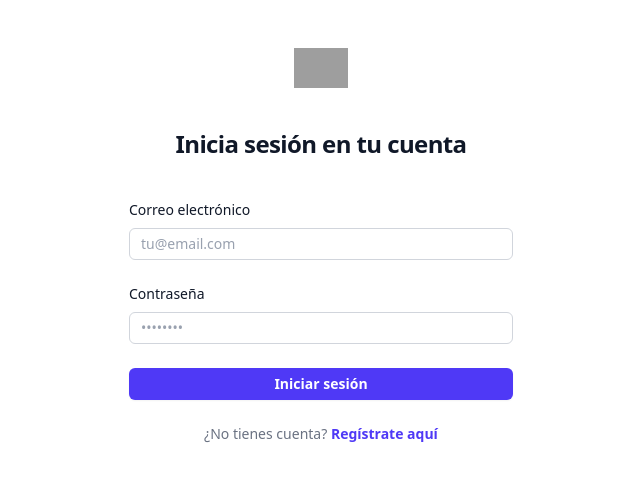
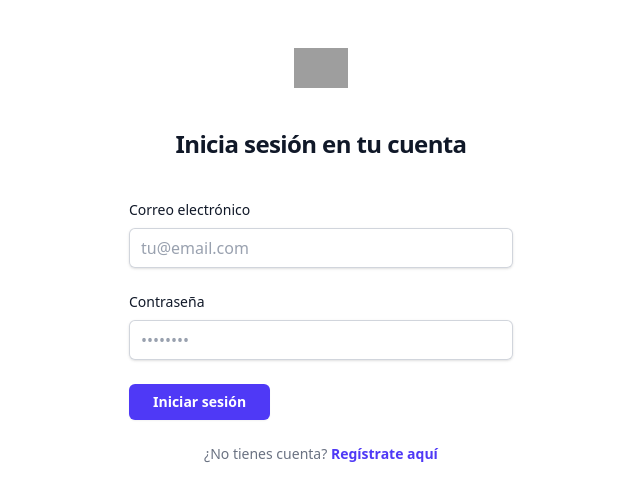
Before and after one commit to brianhdezs/rh_system_front, a React (Vite) app: page / in a window 1280 px wide. Shown: the top 500 px of the page, without its empty margins (319-959 px from the left). Built offline with nearby package versions, Linux system fonts and the light colour scheme; grey boxes are pictures that could not be loaded.

Commit message:
[FIX] inputs button correction

```diff
--- a/src/components/ui/Button.tsx
+++ b/src/components/ui/Button.tsx
@@ -14,7 +14,7 @@ export default function Button({
   ...props
 }: ButtonProps) {
   const baseStyles =
-    "flex w-full justify-center rounded-md px-3 py-1.5 text-sm font-semibold shadow-xs focus-visible:outline-2 focus-visible:outline-offset-2 transition-colors";
+    "flex justify-center items-center rounded-md px-6 py-2 text-sm font-semibold shadow-xs focus-visible:outline-2 focus-visible:outline-offset-2 transition-colors";
 
   const variants = {
     primary:
--- a/src/components/ui/Input.tsx
+++ b/src/components/ui/Input.tsx
@@ -7,7 +7,7 @@ interface InputProps extends InputHTMLAttributes<HTMLInputElement> {
 }
 
 const Input = forwardRef<HTMLInputElement, InputProps>(
-  ({ label, error, className = "", ...props }, ref) => {
+  ({ label, error, className = "", style, ...props }, ref) => {
     return (
       <div>
         {label && (
@@ -20,9 +20,15 @@ const Input = forwardRef<HTMLInputElement, InputProps>(
         )}
         <input
           ref={ref}
-          className={`block w-full rounded-md bg-white px-3 py-1.5 text-base text-gray-900 outline-1 -outline-offset-1 outline-gray-300 placeholder:text-gray-400 focus:outline-2 focus:-outline-offset-2 focus:outline-indigo-600 sm:text-sm ${
-            error ? "outline-red-500 focus:outline-red-500" : ""
+          className={`block w-full rounded-md border-0 py-2 px-3 shadow-sm ring-1 ring-inset ring-gray-300 placeholder:text-gray-400 focus:ring-2 focus:ring-inset focus:ring-indigo-600 sm:text-sm sm:leading-6 ${
+            error ? "ring-red-500 focus:ring-red-500" : ""
           } ${className}`}
+          style={{
+            color: "#111827",
+            backgroundColor: "#ffffff",
+            fontSize: "16px",
+            ...style,
+          }}
           {...props}
         />
         {error && <p className="mt-1 text-sm text-red-600">{error}</p>}
```
